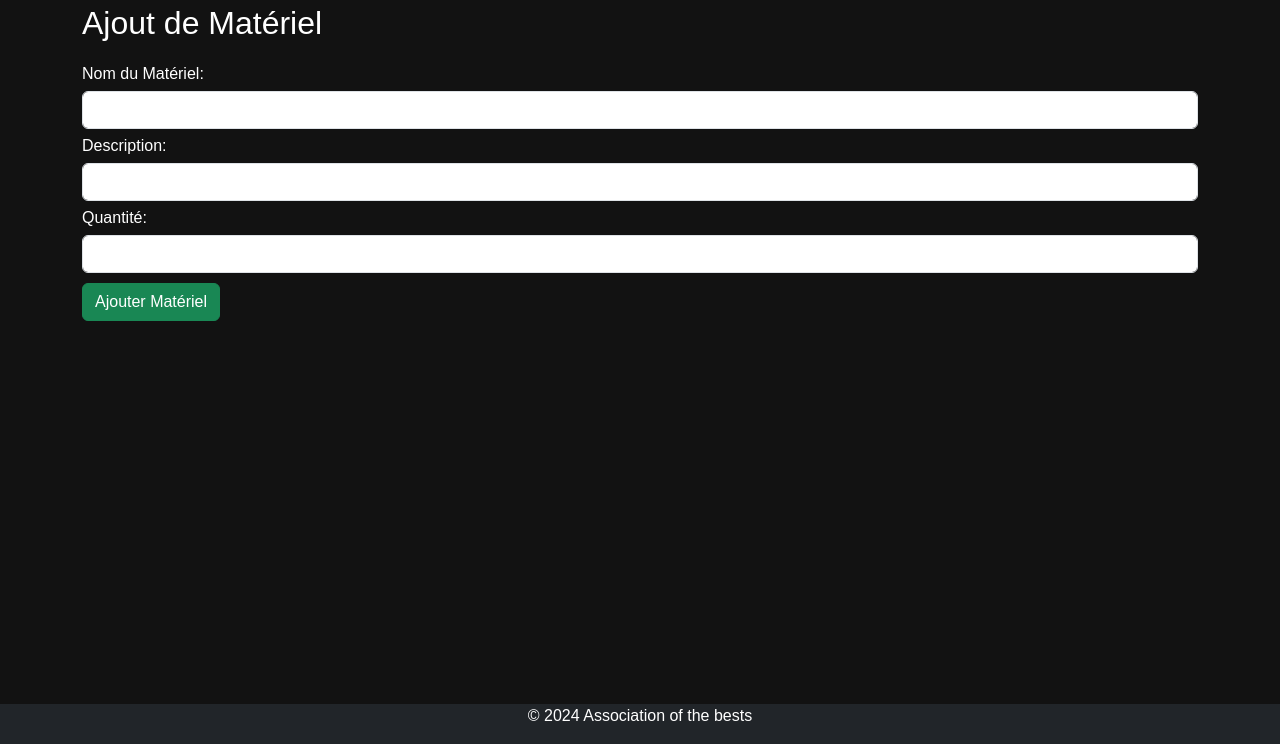
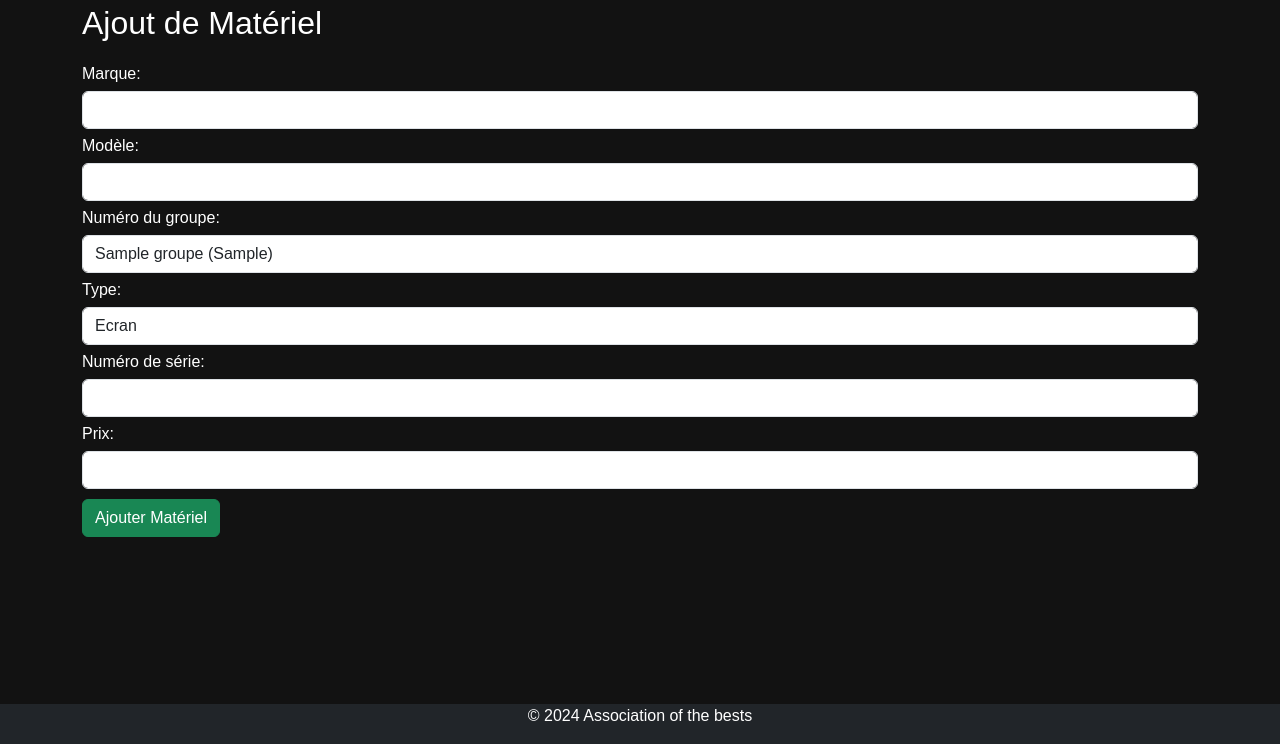
Before and after one commit to ArKc0s/TP-BDDistrib-PHP, a CodeIgniter 4 app: template app/Views/ajout_materiel.php in a window 1280 px wide. Shown: the part 56-800 px from the top of the page. Run offline with PHP 8.4 and a stand-in for CodeIgniter, Linux system fonts and the light colour scheme; the template is opened without the code that fills it: most values are stand-ins (such as "Sample title", 1, 10 or a date in 2020); data that the repository does not hold is empty; some libraries are stand-ins or nearby versions.

Commit message:
feat : ajout matériel

```diff
--- a/app/Config/Routes.php
+++ b/app/Config/Routes.php
@@ -10,7 +10,7 @@ $routes->get('/membre/inscription', 'MembreController::inscription',['filter' =>
 $routes->get('/membre/connexion', 'MembreController::connexion');
 $routes->get('/membre/deconnexion', 'MembreController::deconnexion',['filter' => 'authGuard']);
 $routes->get('/groupe/creer', 'GroupeController::creer',['filter' => 'authGuard']);
-$routes->get('/materiel/ajouter', 'MaterielController::ajouter',['filter' => 'authGuard']);
+$routes->get('/materiel/ajouter', 'MaterielController::creer',['filter' => 'authGuard']);
 $routes->get('/commande', 'CommandeController::commander',['filter' => 'authGuard']);
 $routes->get('/historique', 'HistoriqueController::search',['filter' => 'authGuard']);
 
@@ -19,3 +19,5 @@ $routes->match(['get', 'post'], '/store', 'MembreController::store');
 $routes->match(['get', 'post'], '/loginAuth', 'MembreController::loginAuth');
 
 $routes->post('/api/groupe/creation', 'GroupeController::creationAPI',['filter' => 'authGuard']);
+
+$routes->post('/api/materiel/ajout', 'MaterielController::ajoutAPI',['filter' => 'authGuard']);
--- a/app/Views/ajout_materiel.php
+++ b/app/Views/ajout_materiel.php
@@ -2,20 +2,51 @@
 
 <div class="container mt-1">
     <h2>Ajout de Matériel</h2>
-    <form action="/ajout_materiel" method="post">
+    <form action="/api/materiel/ajout" method="post">
         <div class="form-group">
-            <label for="nom_materiel">Nom du Matériel:</label>
-            <input type="text" id="nom_materiel" name="nom_materiel" class="form-control">
+            <label for="marque">Marque:</label>
+            <input type="text" id="marque" name="marque" class="form-control">
         </div>
 
         <div class="form-group">
-            <label for="type">Description:</label>
-            <input type="text" id="type" name="type" class="form-control">
+            <label for="modele">Modèle:</label>
+            <input type="text" id="modele" name="modele" class="form-control">
         </div>
 
         <div class="form-group">
-        <label for="quantite">Quantité:</label>
-        <input type="number" id="quantite" name="quantite" class="form-control">
+            <label for="group">Numéro du groupe:</label>
+            <select id="group" name="group" class="form-control">
+                <?php foreach($groupes as $g):?>
+                    <option value="<?= $g["_id"] ?>"><?= $g["nom"] . " (" . $g["numero_groupe"] . ")" ?></option>
+                <?php endforeach; ?>
+            </select>
+        </div>
+
+        <div class="form-group">
+            <label for="type">Type:</label>
+            <select id="type" name="type" class="form-control">
+                <option value="Screen">Ecran</option>
+                <option value="Keyboard">Clavier</option>
+                <option value="Mouse">Souris</option>
+                <option value="Laptop">Ordinateur Portable</option>
+                <option value="Desktop">Tour d'ordinateur</option>
+                <option value="Printer">Imprimante</option>
+                <option value="Scanner">Scanner</option>
+                <option value="Projector">Projecteur</option>
+                <option value="Server">Serveur</option>
+                <option value="Speaker">Enceinte</option>
+                <option value="Other">Autre...</option>
+            </select>
+        </div>
+
+        <div class="form-group">
+            <label for="numeroDeSerie">Numéro de série:</label>
+            <input type="text" id="numeroDeSerie" name="numeroDeSerie" class="form-control">
+        </div>
+
+        <div class="form-group">
+            <label for="prix">Prix:</label>
+            <input type="number" id="prix" name="prix" class="form-control">
         </div>
 
         <!-- Ajouter d'autres champs au besoin -->
```
Also changed, not shown: app/Controllers/MaterielController.php (+42 -20 lines), app/Models/Materiel.php (+15 -21 lines).
